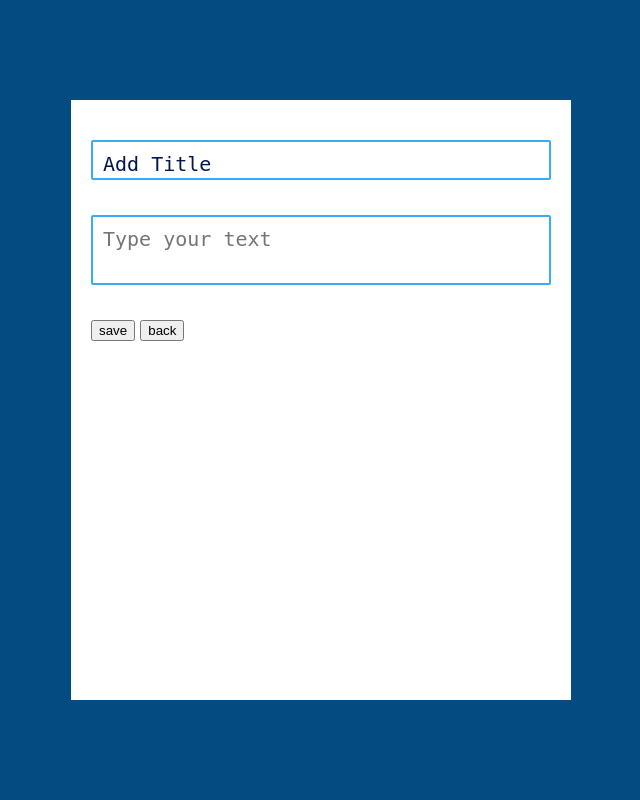
After one commit to rabeya-ferdousi/AI-Mental-Health-Therapist-ChatbotProject, a Django app: a page that uses LetsTalk/Home/templates/Home/dairy.html in a window 1280 px wide. The commit adds this page. Shown: the whole page, without its empty margins (319-959 px from the left). Run offline with Django 4.2, Linux system fonts and the light colour scheme.

Commit message:
Homepage and dairypage frontend trial 1

```diff
--- /dev/null
+++ b/LetsTalk/Home/templates/Home/dairy.html
@@ -0,0 +1,66 @@
+<!DOCTYPE html>
+<html lang="en">
+<head>
+    <meta charset="UTF-8">
+    <title>Dairy</title>
+    <style>
+
+        *{
+        box-sizing:border-box;
+        }
+        body{
+          height:100vh;
+          margin:0;
+          display:flex;
+          align-items:center;
+          justify-content:center;
+          font-family:"Kanit", Verdana, Arial, sans-serif;
+          background:#044b82;
+        }
+      .container{
+      height:600px;
+      width:500px;
+      padding:40px 20px;
+      background:white;
+      }
+
+      #text{
+      display:block;
+      width:100%;
+      background:transparent;
+      color:#021652;
+      border:2px solid #3ba9f4;
+      border-radius:2px;
+      resize:none;
+      margin-bottom:35px;
+      height:70px;
+      padding:10px;
+      font-size:20px;
+
+      }
+      #title{
+      display:block;
+      width:100%;
+      background:transparent;
+      color:#021652;
+      border:2px solid #3ba9f4;
+      border-radius:2px;
+      resize:none;
+      margin-bottom:35px;
+      height:40px;
+      padding:10px;
+      font-size:20px;
+      }
+    </style>
+</head>
+<body>
+
+<div class="container">
+
+    <textarea rows="2"cols="10" id="title">Add Title</textarea>
+<textarea placeholder="Type your text" id="text"></textarea>
+    <button type="submit">save</button>
+    <button type="back">back</button>
+</div>
+</body>
+</html>
--- a/LetsTalk/Home/urls.py
+++ b/LetsTalk/Home/urls.py
@@ -8,7 +8,7 @@ urlpatterns = [
     path('login/', views.login, name='login'),
     path('signup/', views.signup, name='signup'),
     path('homepage/<str:user_name>/', views.home_screen, name='homepage'),
-
+    path('homepage/<str:user_name>/dairy/', views.dairy, name='dairy'),
     path('homepage/<str:user_name>/profile/', views.profile, name='profile'),
     path('homepage/<str:user_name>/ResetPassword', views.password_reset, name='password'),
     path('loadout/', views.loadpage, name='loadout'),
--- a/LetsTalk/Home/views.py
+++ b/LetsTalk/Home/views.py
@@ -9,6 +9,13 @@ import re
 
 def loadpage(request):
     return render(request,'Home/loadpage.html',{})
+
+
+def dairy(request,user_name):
+
+   return render(request,'Home/dairy.html',{})
+
+
 def signup(request):
 
    if(request.method == 'POST'):
```
Also changed, not shown: LetsTalk/Home/templates/Home/home.html (+77 -85 lines).
